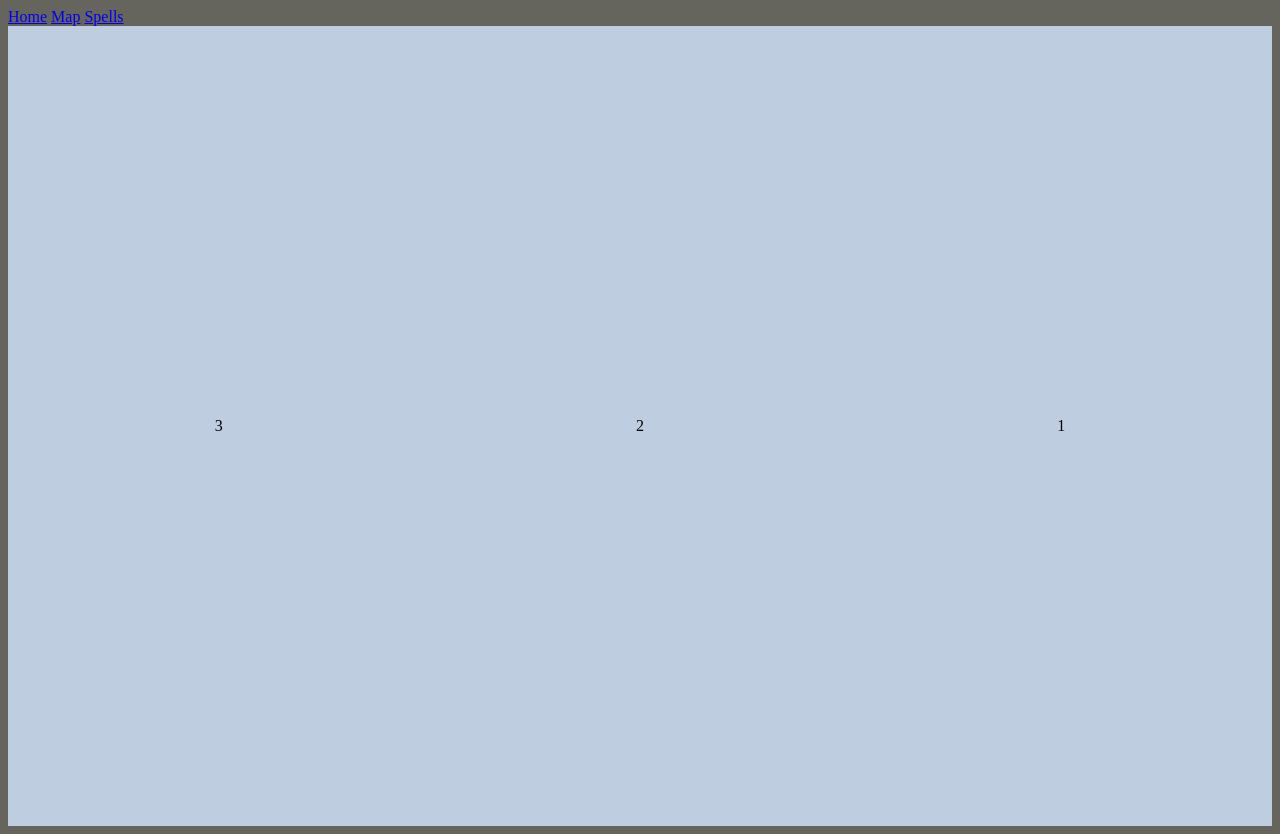
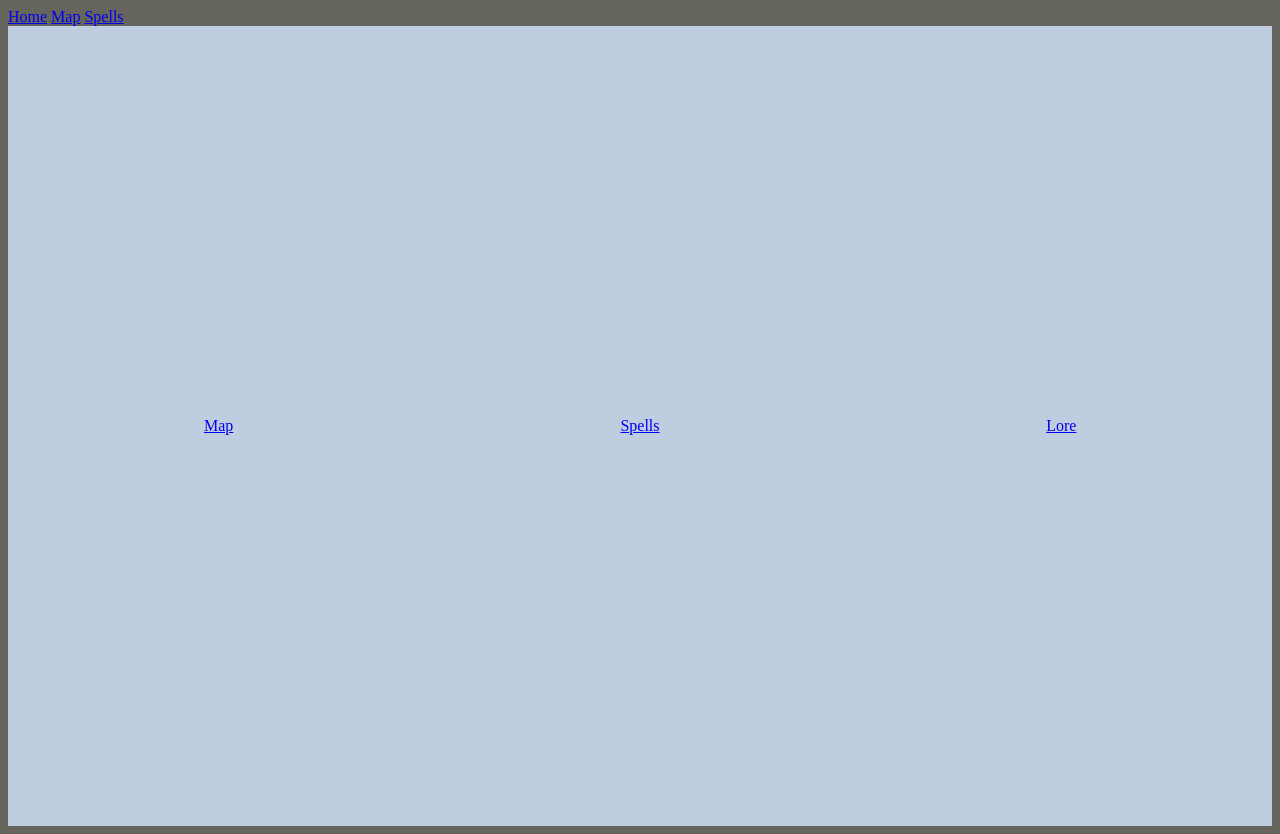
Before and after one commit to RoanLaas/swapout, a SvelteKit app in the folder swap-out/: page / in a window 1280 px wide. Built offline with nearby package versions, Linux system fonts and the light colour scheme.

Commit message:
changed boxes to clickable

```diff
--- a/swap-out/src/routes/+page.svelte
+++ b/swap-out/src/routes/+page.svelte
@@ -1,7 +1,7 @@
 <div class="flex-container">
-	<div class="part">3</div>
-	<div class="part">2</div>
-	<div class="part">1</div>
+	<a class="part" href="/map">Map</a>
+	<a class="part" href="/spells">Spells</a>
+	<a class="part" href="/lore">Lore</a>
 </div>
 
 <style>
```
